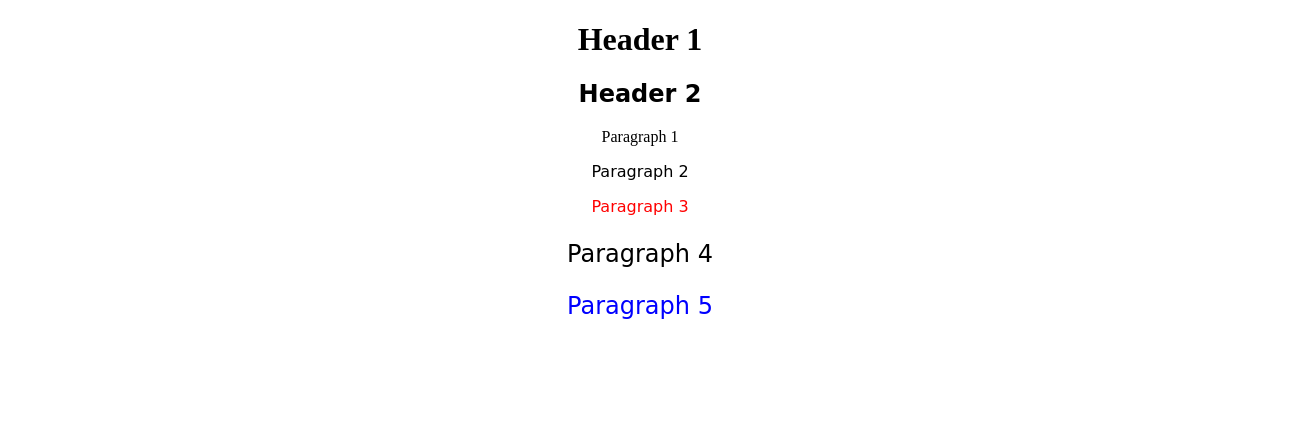
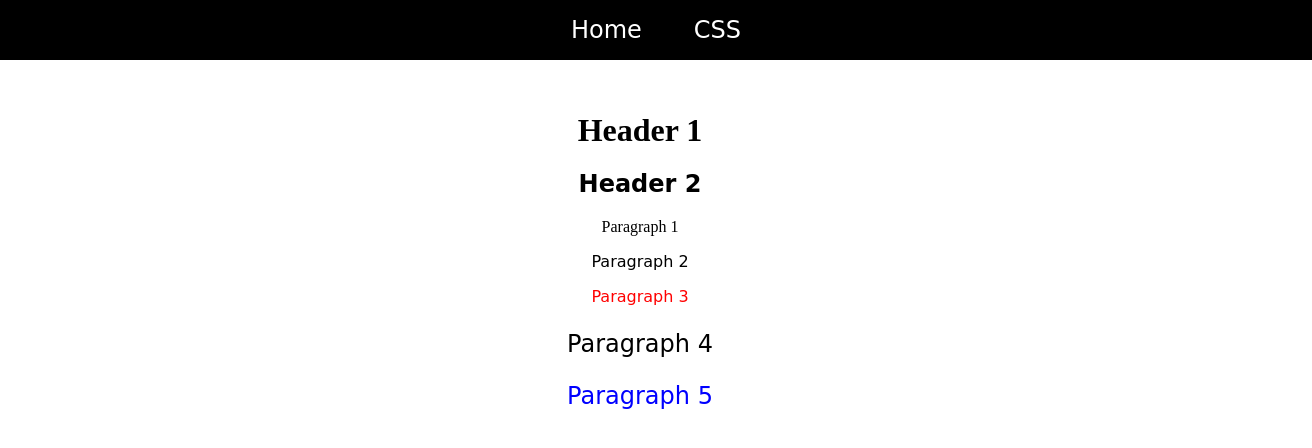
Before and after one commit to boysbrigade/bb-week4, a plain HTML site: page index.html in a window 1280 px wide. Shown: the whole page, 1312 px wide, since content can reach past the window. Drawn offline with Linux system fonts and the light colour scheme.

Commit message:
index: Moved and added files, created navbar
- Renamed assets/index.css to index.css
- Renamed assets/index.html to index.html
- Added nav.css file for navbar styling
- Created a navbar with two links (Home and CSS)
- Styled the navbar with black background color, white text, and Pacifico font
- Added a gap below the navbar using #navbreak div

```diff
--- a/assets/index.html
+++ b/index.html
@@ -7,9 +7,17 @@
     <title>Document</title>
 
     <link rel="stylesheet" href="index.css">
+    <link rel="stylesheet" href="nav.css">
 
 </head>
 <body>
+    <!-- Example Navbar -->
+    <ul id="navbar">
+        <li class="navitem"><a href="#" class="navlink">Home</a></li>
+        <li class="navitem"><a href="/nav.css" class="navlink">CSS</a></li>
+    </ul>
+    <!-- This creates a gap below the navbar -->
+    <div id="navbreak"></div>
     <h1>Header 1</h1>
     <h2 class="fancy-font">Header 2</h2>
     <p>Paragraph 1</p>
--- /dev/null
+++ b/nav.css
@@ -0,0 +1,27 @@
+/* Style to add to the entire navigation section */
+#navbar {
+    background-color: black;
+    position: absolute;
+    width: 100%;
+    left: 0;
+    top: 0;
+    margin-top: 0;
+    padding: 1em;
+}
+/* Style to add to each list item */
+.navitem {
+    display: inline-block;
+    margin: 0 1em;
+    font-size: 1.5em;
+    font-family: 'Pacifico', cursive;
+}
+/* Style to add to each link in the navbar */
+.navlink {
+    color: white;
+    text-decoration: none;
+}
+
+/* This just creates a gap under the navbar */
+#navbreak {
+    margin-top: 7em;
+}
```
Also changed, not shown: index.css (renamed from assets/index.css).
